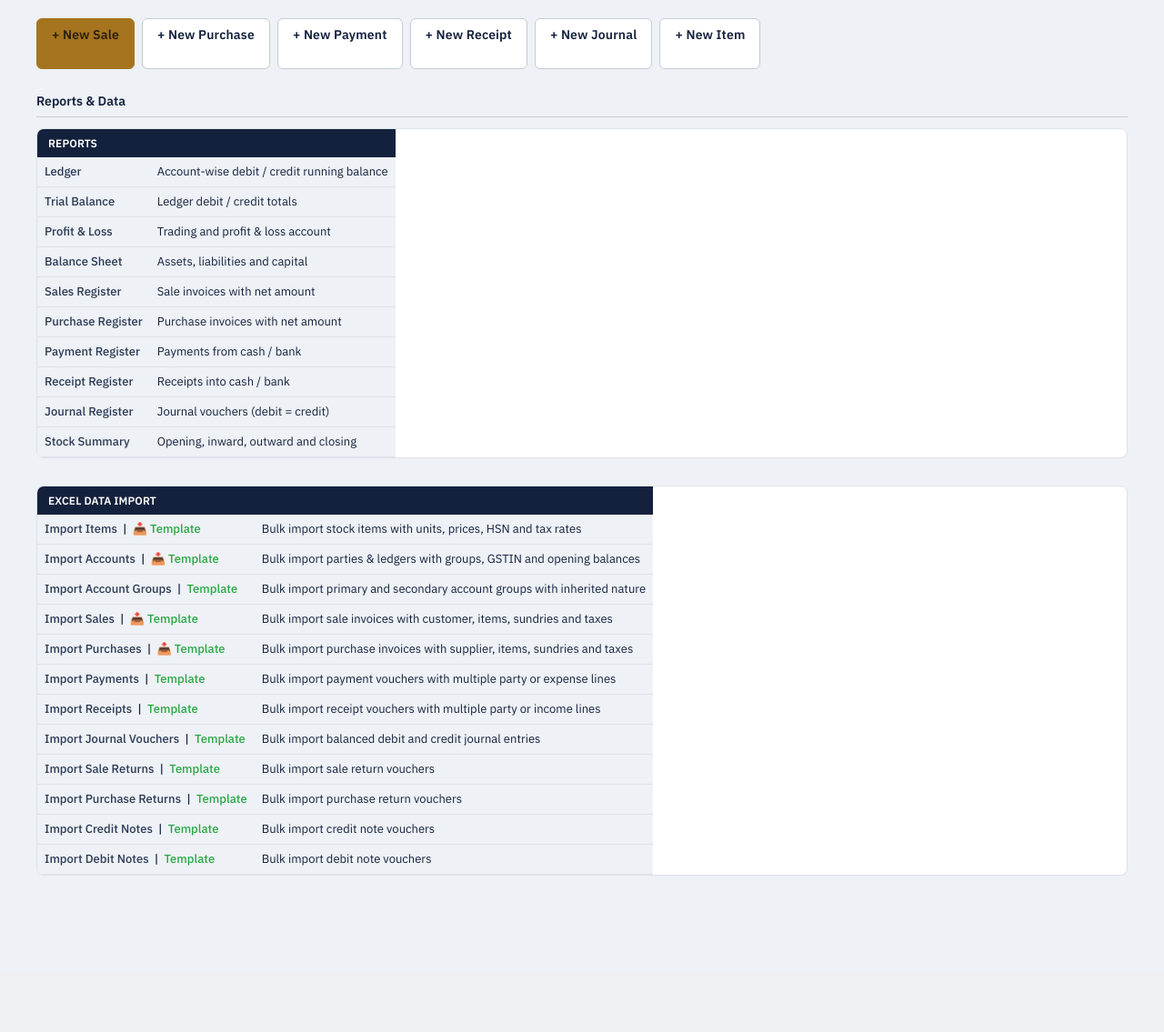
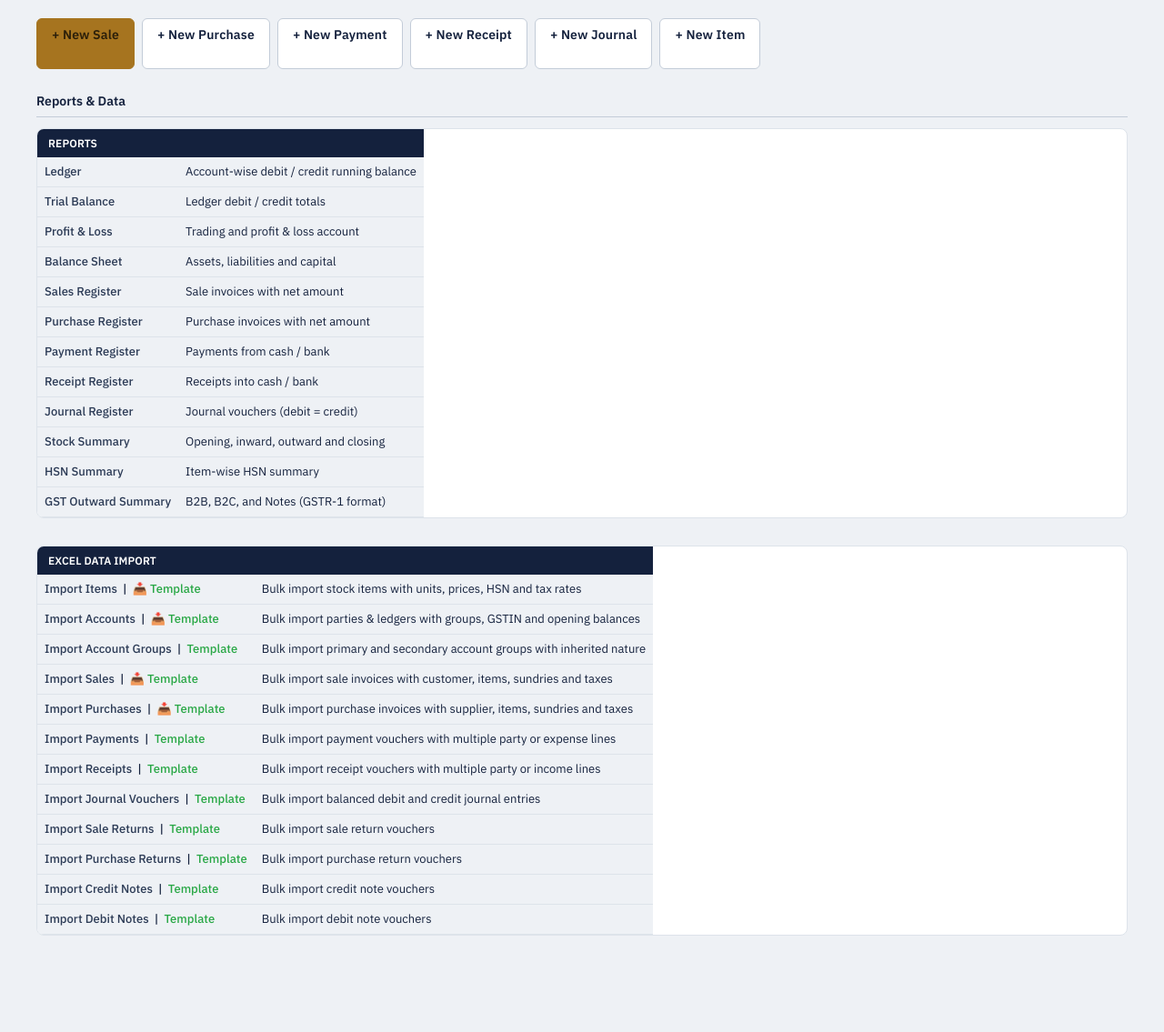
Before and after one commit to imroz-jozy/django_erp, a Django app: template masters/templates/admin/erp_index.html in a window 1280 px wide. Shown: the part 88-1223 px from the top of the page at 91% size. Before the commit the page ends 1051 px from the top, so only its background shows below. Run offline with Django 5.2, Linux system fonts and the light colour scheme; the template is opened without the code that fills it, so the values that code supplies are empty.

Commit message:
update  project17-9a

```diff
--- a/masters/templates/admin/erp_index.html
+++ b/masters/templates/admin/erp_index.html
@@ -163,6 +163,14 @@
         <th scope="row"><a href="{% url 'admin:erp_stock_summary' %}">Stock Summary</a></th>
         <td>Opening, inward, outward and closing</td>
       </tr>
+      <tr>
+        <th scope="row"><a href="{% url 'admin:erp_hsn_summary' %}">HSN Summary</a></th>
+        <td>Item-wise HSN summary</td>
+      </tr>
+      <tr>
+        <th scope="row"><a href="{% url 'admin:erp_gst_outward_summary' %}">GST Outward Summary</a></th>
+        <td>B2B, B2C, and Notes (GSTR-1 format)</td>
+      </tr>
     </table>
   </div>
   <div class="module">
```
